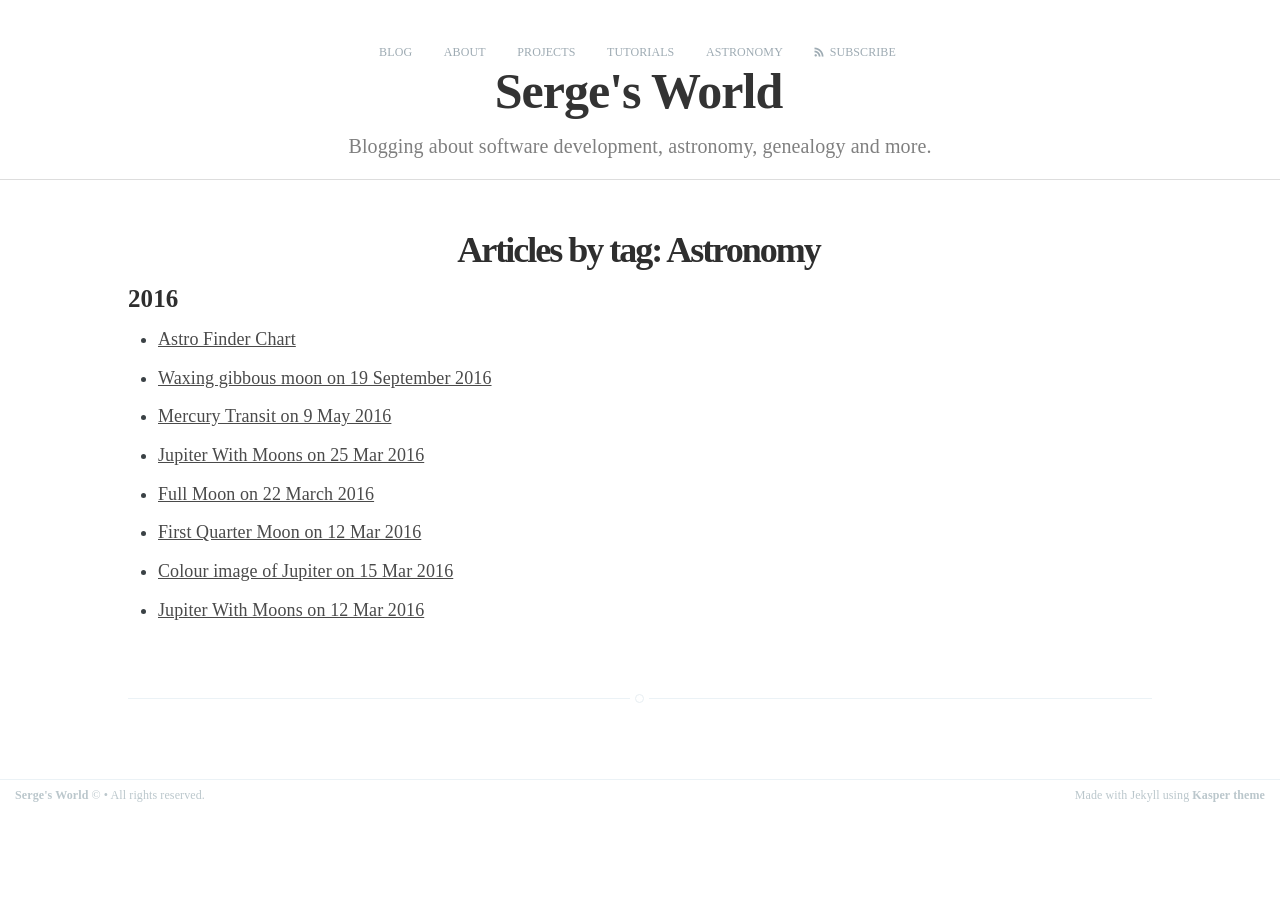
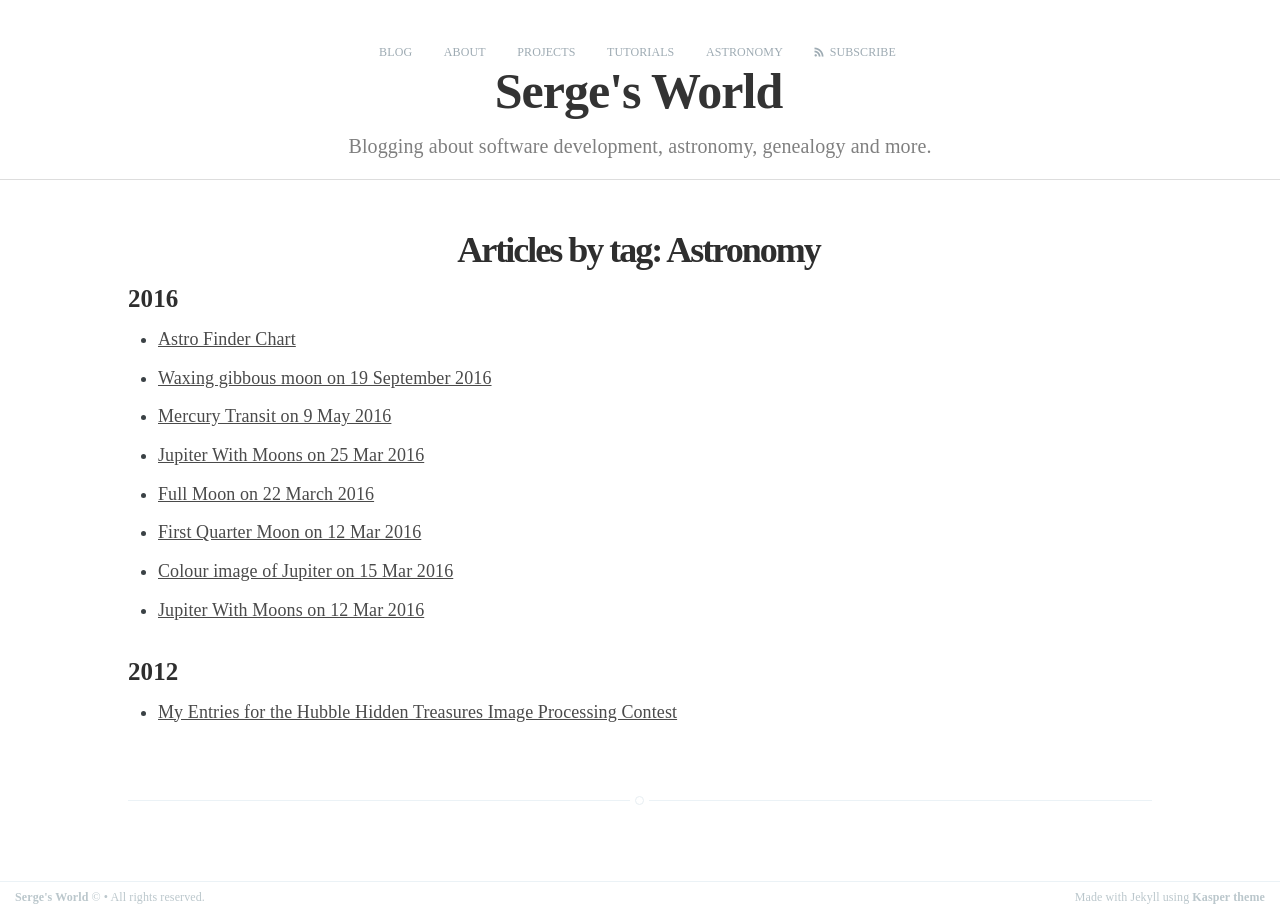
Before and after one commit to sjmeunier/sjmeunier.github.io, a Jekyll site: the page built from _my_tags/astronomy.md, in a window 1280 px wide. Built offline with Jekyll 4.4.1, drawn with Linux system fonts in a browser that asks for light colours; some web fonts are replaced; some of the changed lines change nothing that is shown.

Commit message:
Added new post

```diff
--- /dev/null
+++ b/_posts/2012-06-10-my-entries-for-the-hubble-hidden-treasures-image-processing-contest.md
@@ -0,0 +1,20 @@
+---
+layout: post
+title:  "My Entries for the Hubble Hidden Treasures Image Processing Contest"
+date:   2012-06-10 21:00:00
+categories: Astronomy
+tags: [astronomy, image-processing]
+---
+
+The Hubble Space Telescope has taken many awesome shots of the universe, but many of them have only ever been seen by scientists. This is why the Hubble Legacy Archive and European Space Agency announced the [Hubble Hidden Treasures Image Processing Contest](https://www.spacetelescope.org/projects/hiddentreasures/contest/).
+
+The purpose of the contest was for the public to browse the Hubble Legacy Archive, which contains all the data obtained from the Hubble Space Telescope, which is freely available to the public, and find great images never before published to the public.
+
+The raw images required a fair amount of processing. Black-and-white images are available in various wavelengths for many objects. These first need to have the brightness and contrast adjusted and then have a colour filter applied. Once this is done, the separate images can be combined into a colour image.
+
+For the competition, over the last several months, I have managed to process 101 images which I submitted to the competition. You can view the full album on Flickr by clicking on the slideshow below.
+
+I didn't win anything, but it was a lot of fun to do.
+
+<a data-flickr-embed="true"  href="https://www.flickr.com/photos/78511972@N04/albums/72157629364980902" title="Hubble"><img src="https://c7.staticflickr.com/8/7125/6899511574_8c1ef7f2d3_z.jpg" class = "shadow-image centered" alt="Hubble"></a>
+<script async src="//embedr.flickr.com/assets/client-code.js" charset="utf-8"></script>
--- a/astronomy.md
+++ b/astronomy.md
@@ -23,3 +23,6 @@ My main camera is a ZWO ASI120MM monochrome video camera, with an LRGB filter se
 * [Jupiter With Galilean Moons - 12 Mar 2016](/astronomy/2016/03/13/jupiter-12-mar-2016.html)
 * [First Colour Image of Jupiter - 15 Mar 2016](/astronomy/2016/03/17/jupiter-15-mar-2016.html)
 * [Jupiter Colour With Galilean Moons - 25 Mar 2016](/astronomy/2016/03/27/jupiter-25-mar-2016.html)
+
+### Other Posts
+* [My Entries for the Hubble Hidden Treasures Image Processing Contest 2012](/astronomy/2012/06/10/my-entries-for-the-hubble-hidden-treasures-image-processing-contest.html)
```
